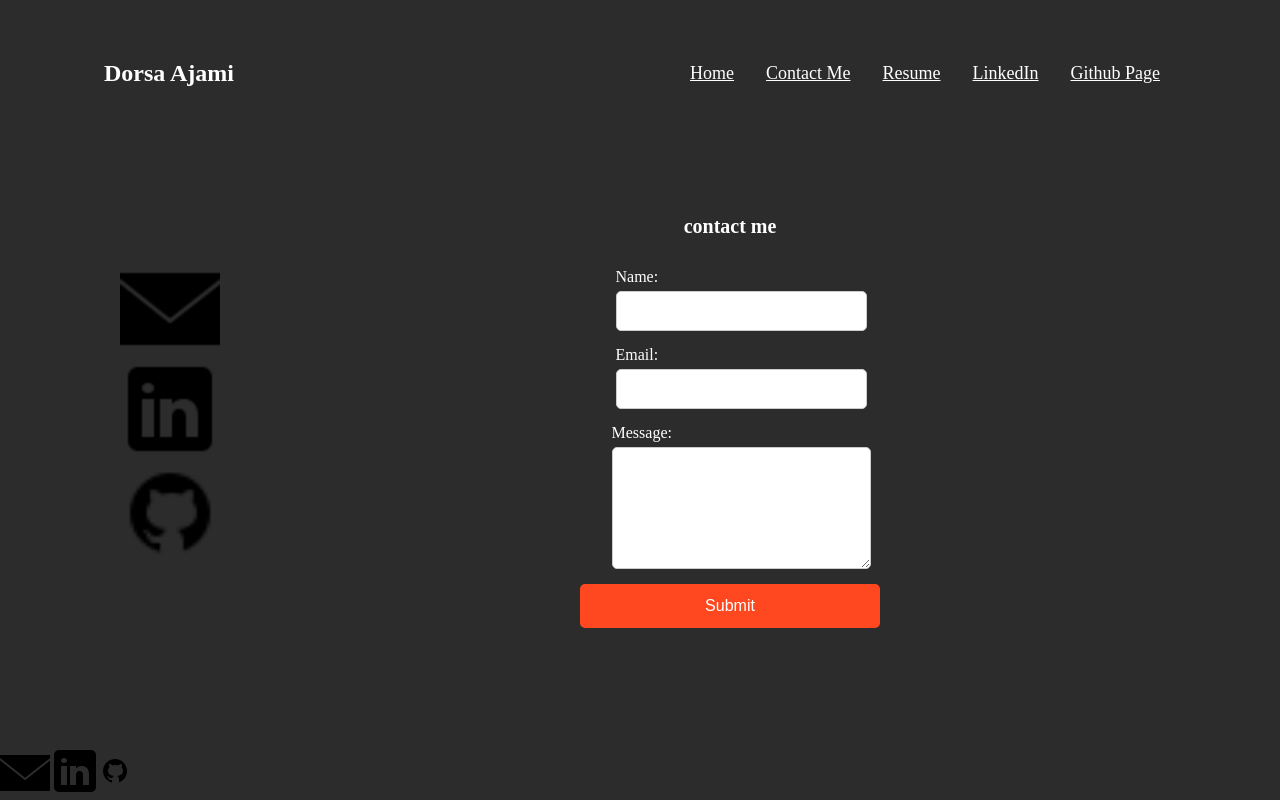
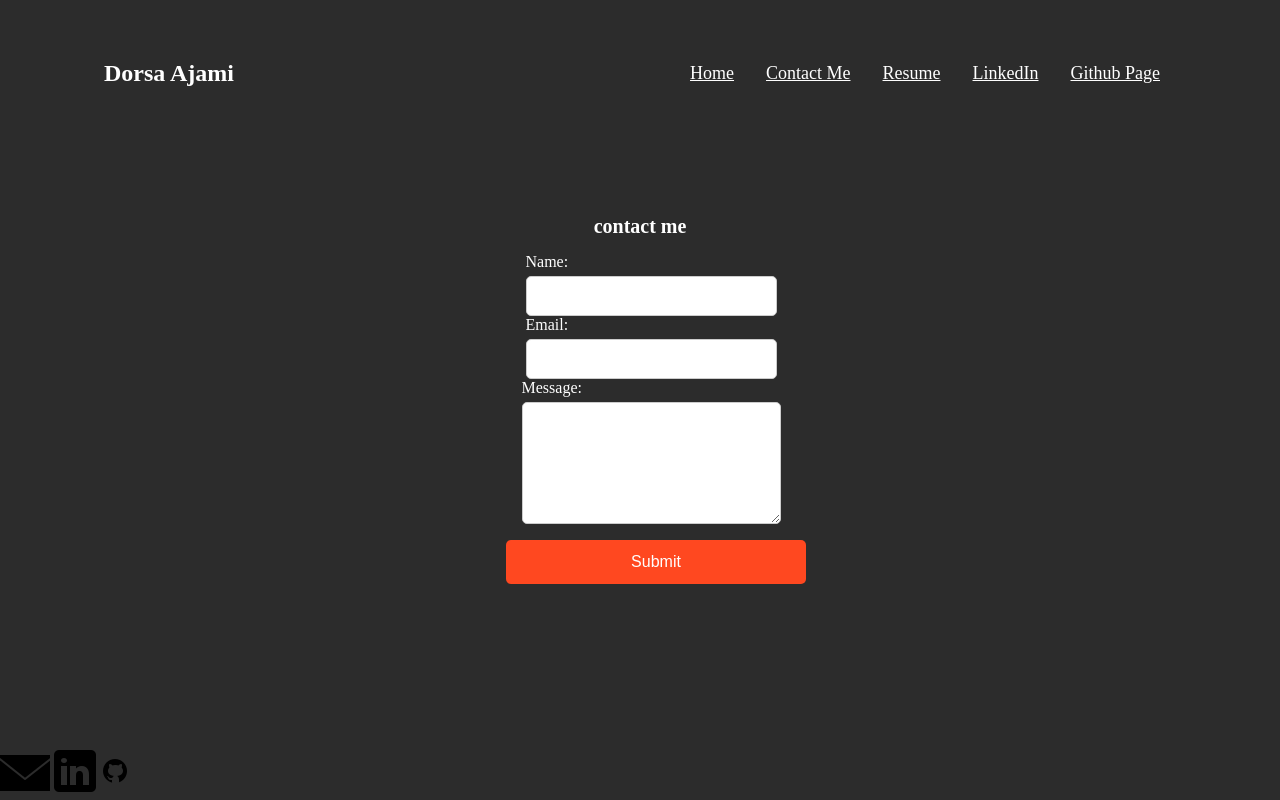
Before and after one commit to dorsaaj/dorsaaj.github.io, a React (Create React App) app: page /contactMe in a window 1280 px wide. Built offline with nearby package versions, Linux system fonts and the light colour scheme.

Commit message:
fixed contact form

```diff
--- a/src/components/contact-me/contactMe.css
+++ b/src/components/contact-me/contactMe.css
@@ -1,23 +1,9 @@
 
-.icon-container-contact-me img{
-    height:100px;
 
-}
 .contact-me-content {
     display: flex; /* Enable flexbox */
     flex-direction: row; /* Align child elements (icon container and form) horizontally */
     align-items: center; /* Vertically center the content (icons and form) */
-    margin-left: 7rem;
-    gap:20px
+    justify-content: center;
 
   }
-
-  .icon-container-contact-me {
-    display: flex; /* Enable flexbox for the icon container */
-    flex-direction: column; /* Stack the icons vertically */
-    align-items: center; /* Optional: Center the icons horizontally within the container */
-
-  }
-  .contactform {
-    margin-left: 10rem;
-  }
--- a/src/components/contact-me/contactMe.jsx
+++ b/src/components/contact-me/contactMe.jsx
@@ -11,11 +11,6 @@ const ContactMe = () => {
   return (
     <div>
       <div className="contact-me-content">
-        <div className="icon-container-contact-me">
-          <img src={email} alt = "email"/>
-          <a href="https://www.linkedin.com/in/dorsa-ajami/"><img src={linkdin} alt = "linkdin"/></a>
-          <a href="https://github.com/dorsaaj"><img src={github} alt = "github"/></a>
-        </div>
         <div className='contactform'><ContactForm/></div>
       </div>
 
--- a/src/components/form/contactform.css
+++ b/src/components/form/contactform.css
@@ -6,7 +6,6 @@
     width: 300px;  /* Increased width for better spacing */
     padding: 20px; /* Added padding for internal spacing */
     color: white;
-    gap: 15px; /* Added more gap between elements */
 }
 
 .contactform h2 {
@@ -37,7 +36,9 @@
 .contactform button {
     padding: 0.8rem 1.5rem;
     font-size: 16px;
+    margin-top: 1rem;
     background-color: #FF4820;
+    margin-left: 2rem;
     color: white;
     border: none;
     border-radius: 5px;
```
